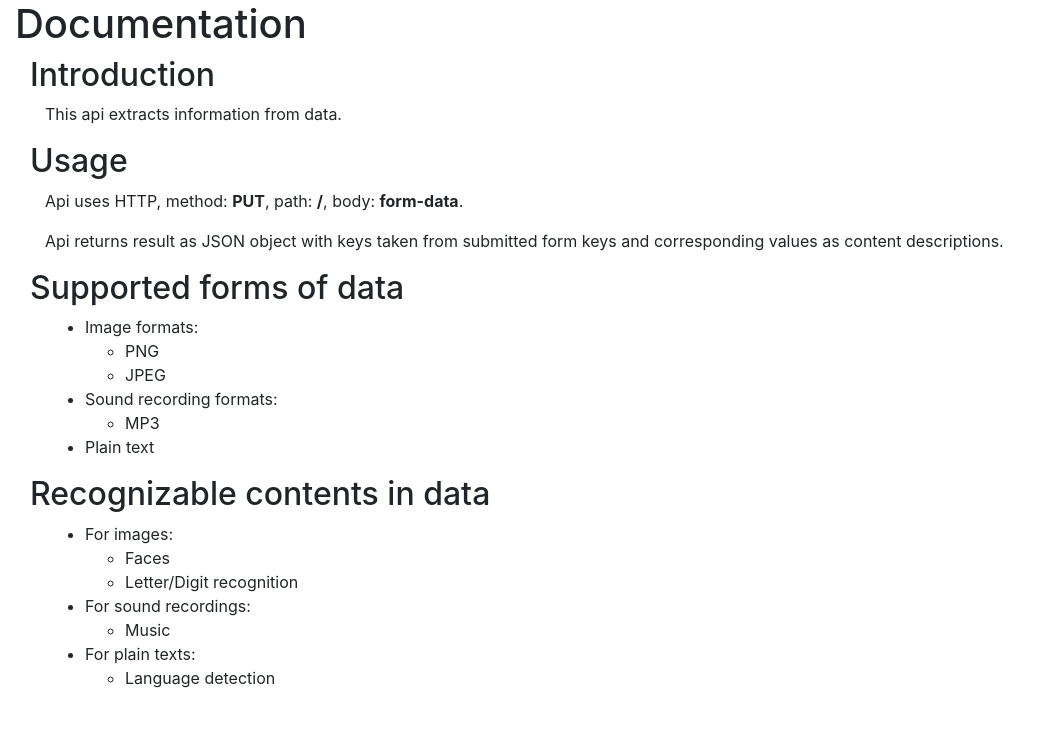
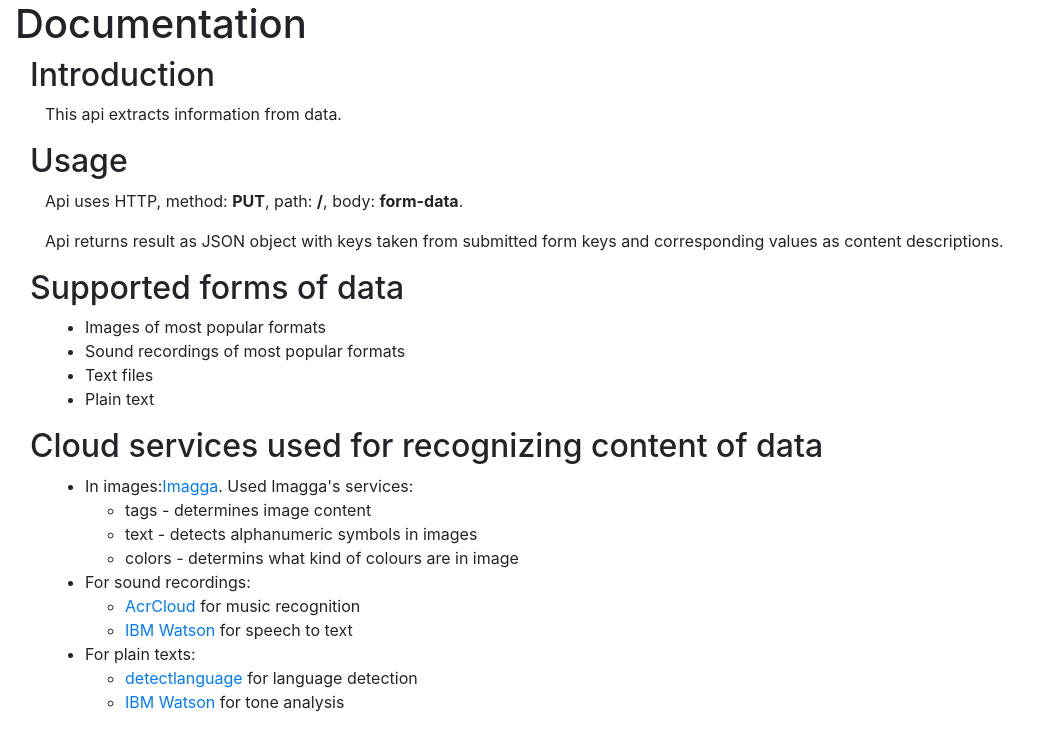
Before and after one commit to AleksasVaitulevicius/content_recogniser, a Django app: page / in a window 1280 px wide. Shown: the top 751 px of the page, without its empty margins (0-1048 px from the left). Run offline with Django 3.2, Linux system fonts and the light colour scheme; some libraries are stand-ins or nearby versions.

Commit message:
documentation

```diff
--- a/templates/documentation.html
+++ b/templates/documentation.html
@@ -25,37 +25,40 @@
             <h2>Supported forms of data</h2>
             <div class="container-fluid">
                 <ul>
-                    <li> Image formats:
-                        <ul>
-                            <li>PNG</li>
-                            <li>JPEG</li>
-                        </ul>
-                    </li>
-                    <li> Sound recording formats:
-                        <ul>
-                            <li>MP3</li>
-                        </ul>
-                    </li>
+                    <li>Images of most popular formats</li>
+                    <li>Sound recordings of most popular formats</li>
+                    <li>Text files</li>
                     <li>Plain text</li>
                 </ul>
             </div>
-            <h2>Recognizable contents in data</h2>
+            <h2>Cloud services used for recognizing content of data</h2>
             <div class="container-fluid">
                 <ul>
-                    <li> For images:
+                    <li>In images:<a href="https://imagga.com/">Imagga</a>. Used Imagga's services:
                         <ul>
-                            <li>Faces</li>
-                            <li>Letter/Digit recognition</li>
+                            <li>tags - determines image content</li>
+                            <li>text - detects alphanumeric symbols in images</li>
+                            <li>colors - determins what kind of colours are in image</li>
                         </ul>
                     </li>
                     <li> For sound recordings:
                         <ul>
-                            <li>Music</li>
+                            <li>
+                                <a href="https://www.acrcloud.com/music-recognition/">AcrCloud</a> for music recognition
+                            </li>
+                            <li>
+                                <a href="https://www.ibm.com/cloud/watson-speech-to-text">IBM Watson</a> for speech to
+                                text
+                            </li>
                         </ul>
                     </li>
                     <li>For plain texts:
                         <ul>
-                            <li>Language detection</li>
+                            <li><a href="https://detectlanguage.com/">detectlanguage</a> for language detection</li>
+                            <li>
+                                <a href="https://www.ibm.com/watson/services/tone-analyzer/">IBM Watson</a> for tone
+                                analysis
+                            </li>
                         </ul>
                     </li>
                 </ul>
```
Also changed, not shown: README.md (added).
